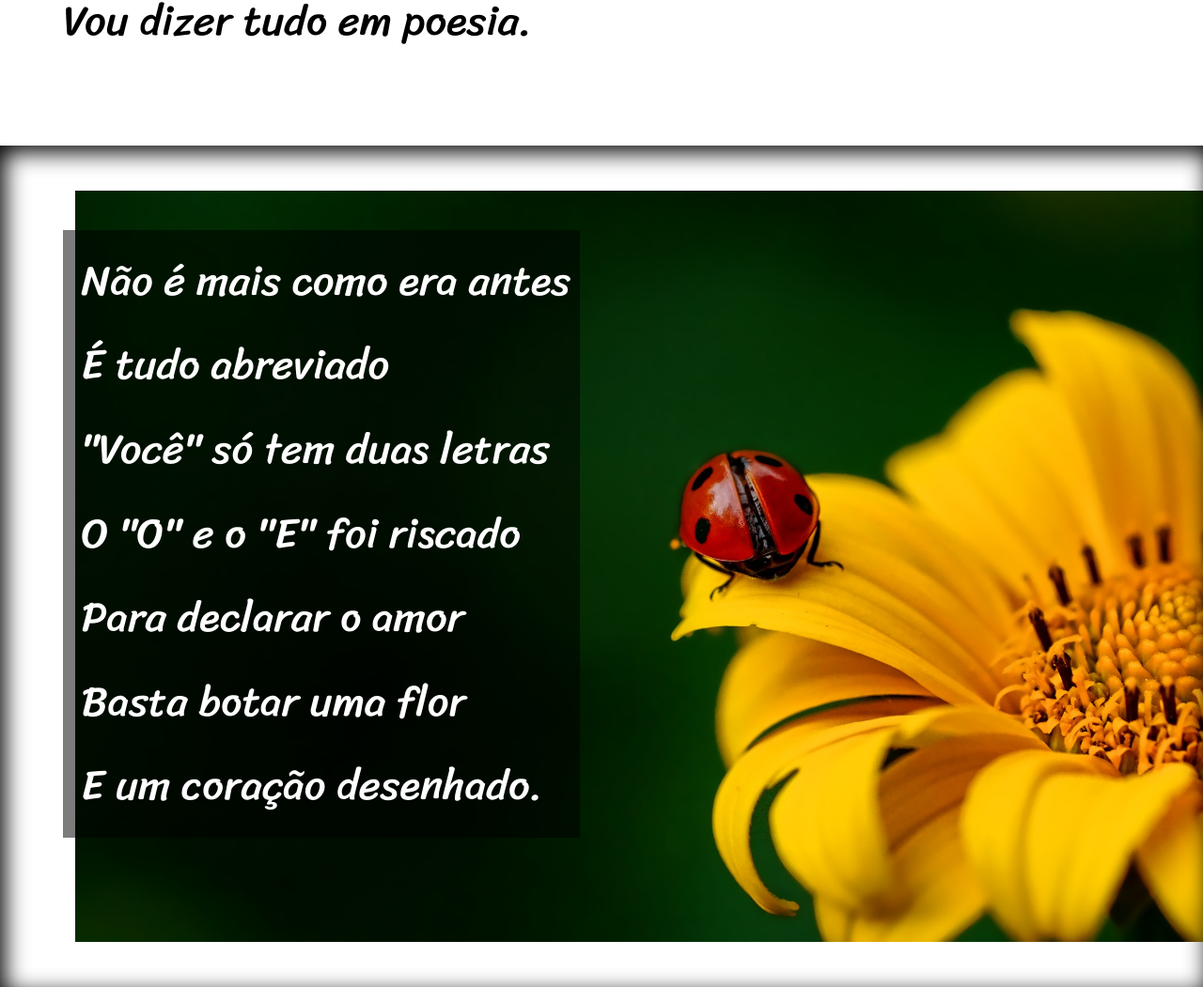
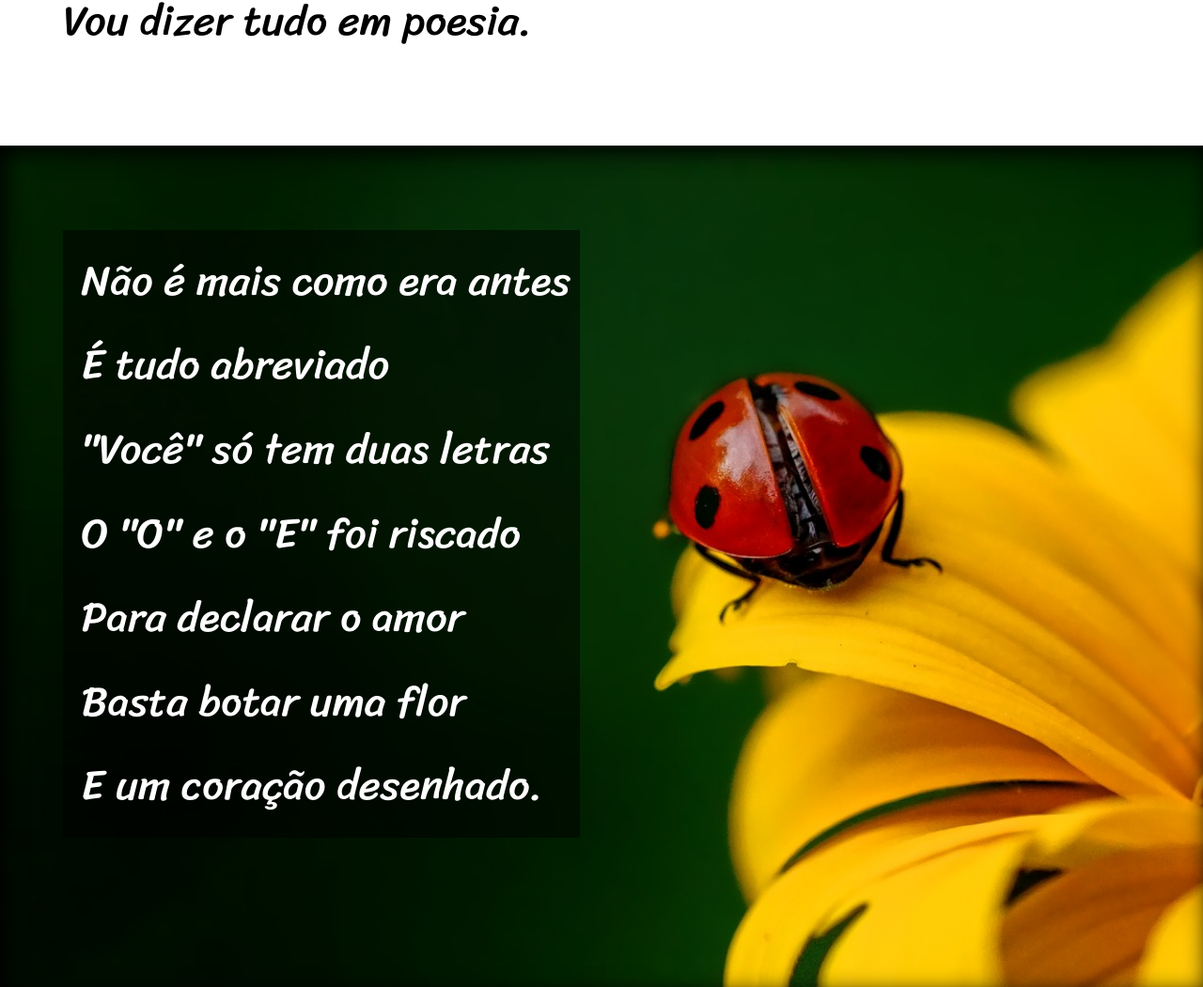
Before and after one commit to jessejunior02/html-css, a plain HTML site: page desafios/d012/projeto-cordel/index.html in a window 1280 px wide. Shown: the part 960-2011 px from the top of the page at 94% size. Drawn offline with Linux system fonts and the light colour scheme.

Commit message:
Consertando o paralax

```diff
--- a/desafios/d012/projeto-cordel/assets/css/style.css
+++ b/desafios/d012/projeto-cordel/assets/css/style.css
@@ -78,13 +78,18 @@ p {
 }
 
 #firstImg {
-    background: url(../image/background001.jpg) center right no-repeat fixed;
-    background-size: 150vh;
+    width: 100%;
+    object-fit: cover;
+    background: url(../image/background001.jpg) center center no-repeat fixed;
+    background-size: 250vh;
+
 }
 
 #secondImg {
+    width: 100%;
+    object-fit: cover;
     background: url(../image/background002.jpg) center left no-repeat fixed;
-    background-size: 180vh;
+    background-size: 250vh;
 }
 
 
```
